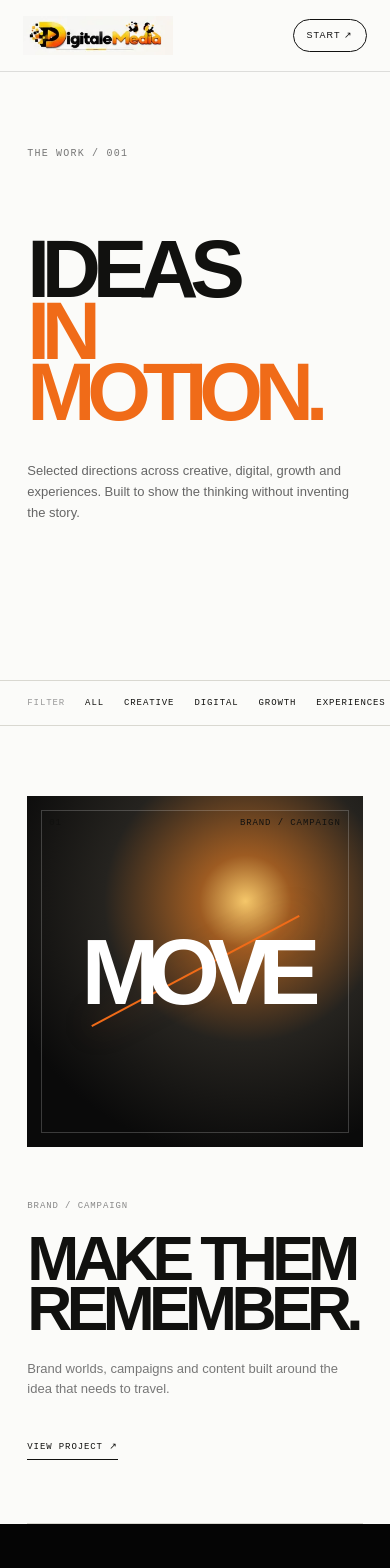
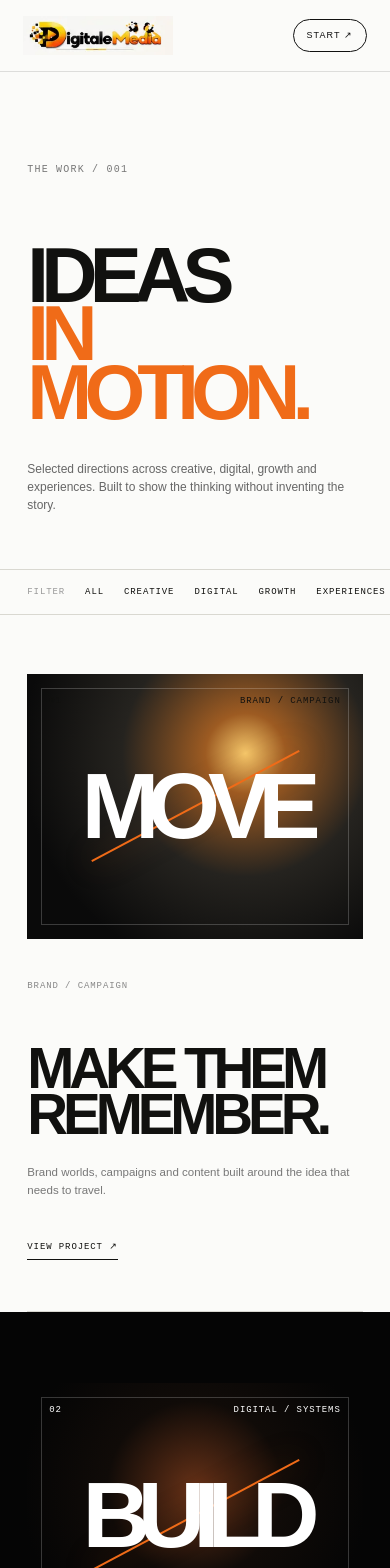
Before and after one commit to SRILUG/digitale-media-ai, a Next.js app: page /work in a window 390 px wide. Shown: the top 1568 px of the page. Built offline with nearby package versions, Linux system fonts and the light colour scheme.

Commit message:
Tighten inner page mobile editorial layouts

```diff
--- a/app/work/work.module.css
+++ b/app/work/work.module.css
@@ -7,3 +7,15 @@
 .projectCopy small{font:9px monospace;letter-spacing:.1em;color:#888}.projectCopy h2{font-size:clamp(55px,6.5vw,105px);line-height:.8;letter-spacing:-.09em;margin:22px 0 25px}.projectCopy p{max-width:430px;font-size:14px;line-height:1.6;color:#777;margin-bottom:35px}.project[data-tone="dark"] .projectCopy p,.project[data-tone="warm"] .projectCopy p{color:#aaa}.projectCopy span{font:9px monospace;letter-spacing:.1em;border-bottom:1px solid currentColor;padding-bottom:7px}
 .end{background:#050505;color:#fff;padding:13vw 5vw;min-height:75vh;display:grid;align-content:center}.end>span,.end>a{font:9px monospace;letter-spacing:.12em;color:#aaa}.end h2{font-size:clamp(70px,9vw,145px);line-height:.76;letter-spacing:-.1em;margin:7vw 0}.end>a{color:#fff;width:max-content;border-bottom:1px solid #555;padding-bottom:10px}.page footer{background:#050505;color:#666;border-top:1px solid #222;padding:22px 5vw;display:flex;justify-content:space-between;font:8px monospace;letter-spacing:.1em}
 @media(max-width:760px){.header{height:70px;padding:0 6vw;font-size:8px}.header span:nth-child(2){display:none}.hero{display:block;padding:18vw 7vw 16vw;min-height:72vh}.hero h1{font-size:21vw;margin:20vw 0 10vw}.hero p{font-size:13px}.filters{padding:17px 7vw;gap:20px}.list{padding:0 7vw}.project,.project:nth-child(even){display:flex;flex-direction:column;gap:12vw;min-height:auto;padding:18vw 0}.project:nth-child(even) .projectVisual{order:0}.project[data-tone="dark"],.project[data-tone="warm"],.project[data-tone="cream"]{margin:0 -7vw;padding-left:7vw;padding-right:7vw}.projectVisual{width:100%;height:90vw;min-height:0}.projectVisual b{font-size:24vw}.projectCopy h2{font-size:16vw}.projectCopy p{font-size:13px}.end{padding:18vw 7vw;min-height:80vh}.end h2{font-size:18vw;margin:18vw 0 10vw}.page footer{display:block;line-height:2.8;padding:24px 7vw}}
+@media(max-width:760px){
+ .hero{padding:22vw 7vw 14vw;min-height:auto}
+ .hero h1{font-size:20vw;margin:18vw 0 10vw}
+ .hero p{font-size:12px;line-height:1.5}
+ .filters{position:sticky;top:68px;z-index:8;background:rgba(251,251,249,.96);backdrop-filter:blur(12px)}
+ .project{gap:9vw;padding:15vw 0}
+ .projectVisual{height:68vw}
+ .projectCopy h2{font-size:14.5vw;margin:14vw 0 7vw}
+ .projectCopy p{font-size:11.5px;line-height:1.55}
+ .end{min-height:65vh;padding:18vw 7vw}
+ .end h2{font-size:17vw;margin:16vw 0 9vw}
+}
```
